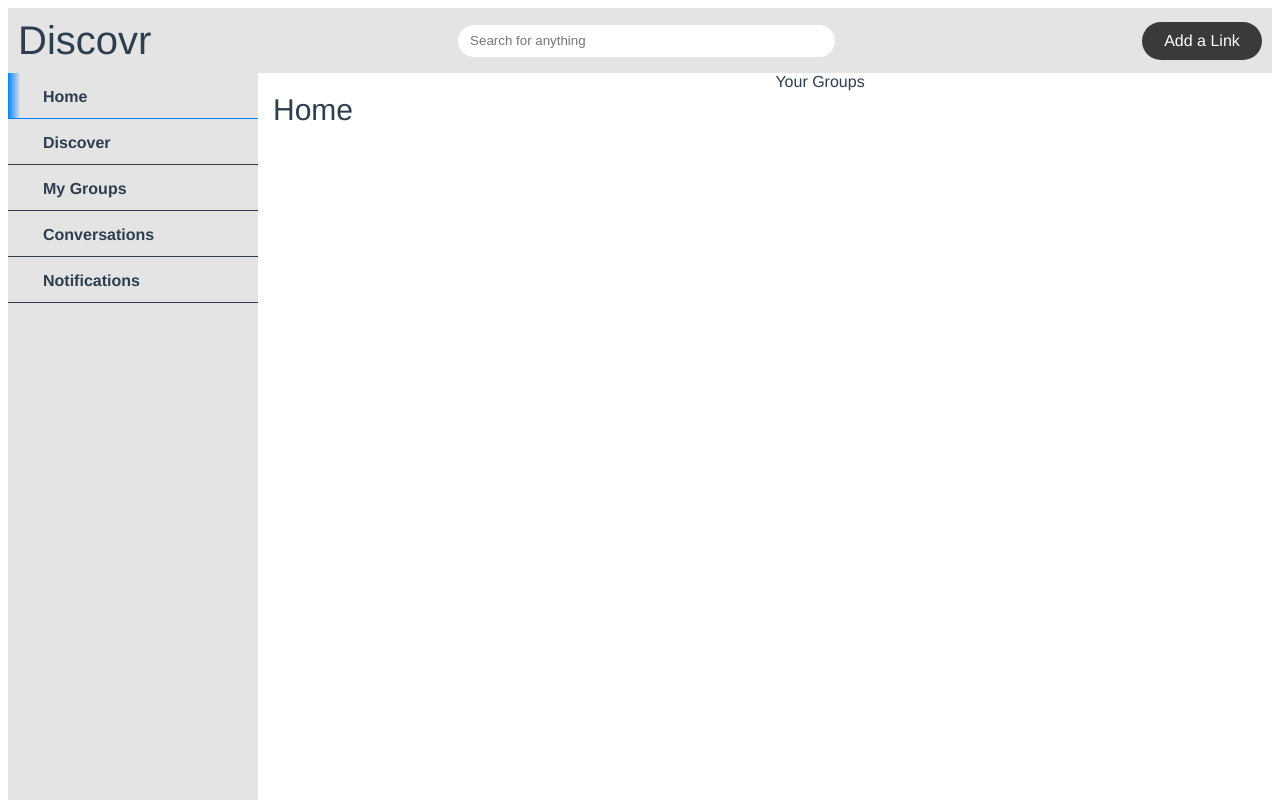
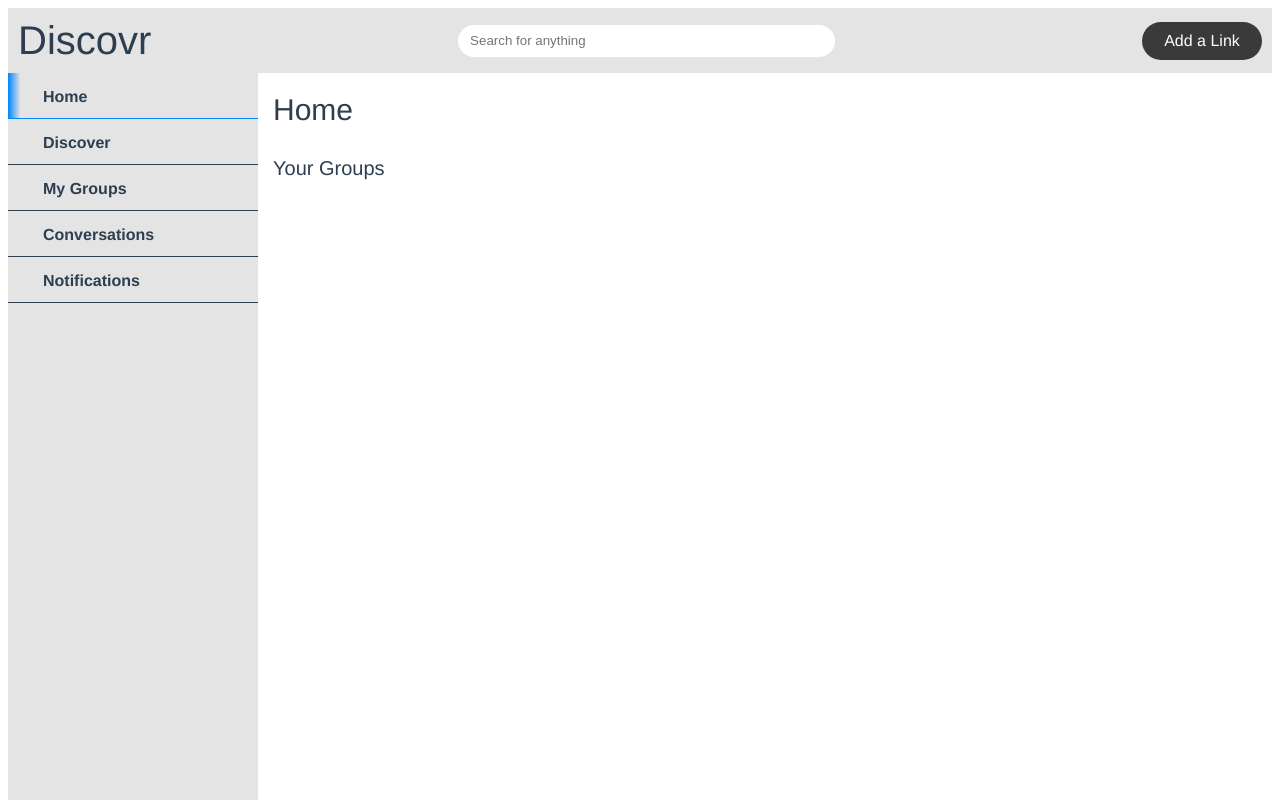
Before and after one commit to nicholascarlin/Discovr, a Vue app in the folder website/: page / in a window 1280 px wide. Built offline with nearby package versions, Linux system fonts and the light colour scheme.

Commit message:
Before I fuck it up dynamically generating groups

```diff
--- a/website/src/components/BrowseGroups.vue
+++ b/website/src/components/BrowseGroups.vue
@@ -0,0 +1,27 @@
+<template>
+    <div class="browse-groups">
+        <div class="your-groups-subheader"> Your Groups</div>
+        <div class="dynamic-groups">
+            <div></div>
+        </div>
+    </div>
+</template>
+
+<script>
+export default {
+
+}
+</script>
+
+<style>
+
+    .browse-groups {
+        margin: 30px 0px 0px 15px;
+    }
+
+    .your-groups-subheader {
+        float: left;
+        font-size: 20px;
+    }
+
+</style>
--- a/website/src/components/HomePage.vue
+++ b/website/src/components/HomePage.vue
@@ -1,15 +1,22 @@
 <template>
     <div class="home-page">
-        <div class="page-header">Home</div>
-        <div class="page-groups"> Your Groups</div>
+        <div>
+            <div class="page-header">Home</div>
+            <BrowseGroups/>
+        </div>
     </div>
 </template>
 
 <script>
+import BrowseGroups from './BrowseGroups'
+
 export default {
-
+    components: {
+       BrowseGroups
+    }
 }
 </script>
+
 
 <style>
     .home-page {
@@ -17,7 +24,7 @@ export default {
     }
 
     .page-header {
-        float: left;
+        text-align: left;
         font-size: 30px;
         padding: 20px 15px 0px;
     }
```
